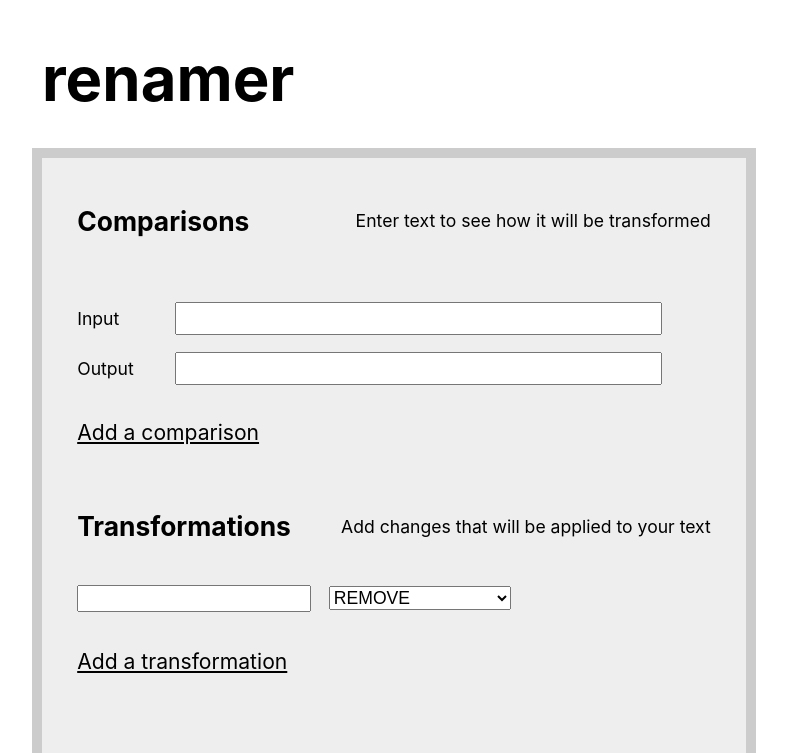
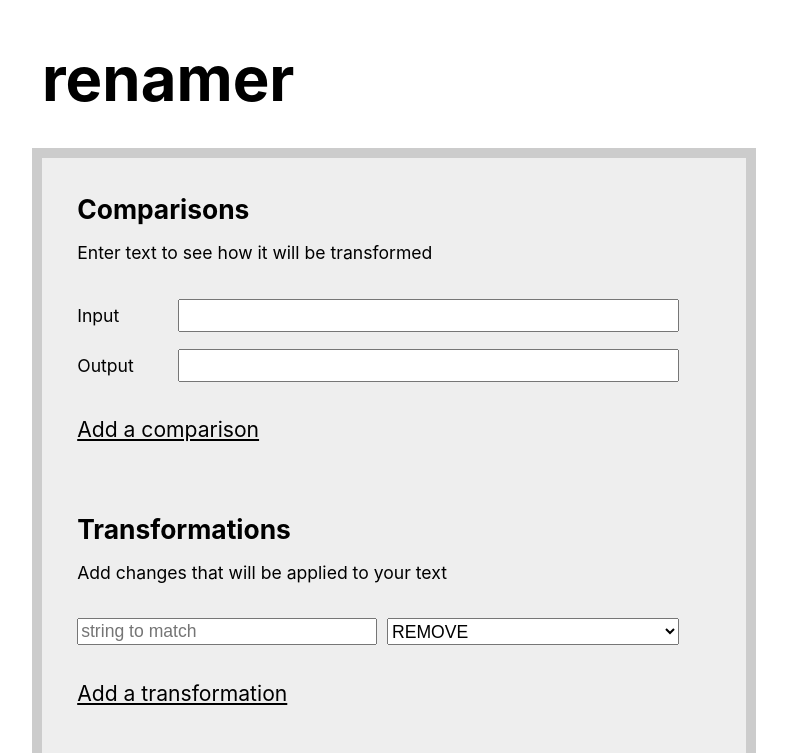
Before and after one commit to batzlerg/renamer, a React (Create React App) app: page / in a window 1280 px wide. Shown: the top 753 px of the page, without its empty margins (246-1033 px from the left). Built offline with nearby package versions, Linux system fonts and the light colour scheme.

Commit message:
standardize layout and positioning of comparison and transition segments

```diff
--- a/src/components/Comparison/ComparisonRow.css
+++ b/src/components/Comparison/ComparisonRow.css
@@ -1,6 +1,6 @@
 .comparisonRow {
   display: grid;
-  grid-template-columns: 12fr 1fr;
+  grid-template-columns: 19fr 1fr;
 }
 
 .comparisonInputs {
@@ -12,11 +12,7 @@
   height: 100%;
   display: flex;
   color: black;
-  justify-content: center;
-}
-
-.removeComparison .button {
-  font-size: 3rem;
+  justify-content: flex-end;
 }
 
 .removeComparison .addRemoveButton {
--- a/src/components/Comparison/ComparisonRowContainer.css
+++ /dev/null
@@ -1,5 +0,0 @@
-.comparisonRowContainer {
-  margin-bottom: 3rem;
-  display: grid;
-  grid-row-gap: 2rem;
-}
--- a/src/components/Comparison/ComparisonRowContainer.js
+++ b/src/components/Comparison/ComparisonRowContainer.js
@@ -1,12 +1,12 @@
 import React from 'react';
 import ComparisonRow from './ComparisonRow';
 import AddRemoveButton from '../AddRemoveButton';
-import './ComparisonRowContainer.css';
+import '../sharedStyles/RowContainer.css';
 
 function ComparisonRowContainer(props) {
   return (
-    <div className="comparisonRowContainer">
-      <div className="header">
+    <div className="rowContainer">
+      <div>
         <h2>Comparisons</h2>
         <p>Enter text to see how it will be transformed</p>
       </div>
--- a/src/components/Transformation/TransformRow.css
+++ b/src/components/Transformation/TransformRow.css
@@ -1,17 +1,31 @@
 .transformRow {
-  height: 3rem;
-  display: inline-grid;
-  align-items: center;
+  display: grid;
+  grid-template-columns: 19fr 1fr;
+}
+
+.transformRow:not(:first-of-type) {
+  margin-top: 1rem;
+}
+
+.transformInputs {
+  display: grid;
+  grid-template-columns: 1fr 1fr;
+  grid-gap: 1rem;
+  grid-row-gap: 1rem;
+}
+
+.transformInputs.withInsert {
   grid-template-columns: 1fr 1fr 1fr;
-  grid-column-gap: 1rem;
-  position: relative;
 }
 
 .transformRow input, .transformRow select {
   font-size: 1rem;
 }
 
+.transformRow input {
+  width: 100%;
+}
+
 .removeTransformation {
-  position: absolute;
-  left: -2.5rem;
+  justify-content: flex-end;
 }
--- a/src/components/Transformation/TransformRow.js
+++ b/src/components/Transformation/TransformRow.js
@@ -25,18 +25,36 @@ function TransformRow(props) {
       />
     );
   }
+  const hasInsert = "insert" in props;
+  const wrapperClass = `
+    transformInputs
+    ${props.showRemoveButton ? 'withRemove' : ''}
+    ${hasInsert ? 'withInsert' : ''}
+  `;
   return (
     <div className="transformRow">
+      <div className={wrapperClass}>
+        <input
+          type="text"
+          name="transformText"
+          onChange={onUpdateText}
+          placeholder="string to match"
+        />
+        <select value={props.type} onChange={onUpdateType}>
+          { CONSTS.TRANSFORM_TYPES.map(t =>
+            <option value={t} key={t}>{t.toUpperCase()}</option>
+          )}
+        </select>
+        { hasInsert &&
+          <input
+            type="text"
+            name="transformInsert"
+            onChange={onUpdateInsert}
+            placeholder="modifier"
+        />
+        }
+      </div>
       { removeButton }
-      <input type="text" name="transformText" onChange={onUpdateText}/>
-      <select value={props.type} onChange={onUpdateType}>
-        { CONSTS.TRANSFORM_TYPES.map(t =>
-          <option value={t} key={t}>{t.toUpperCase()}</option>
-        )}
-      </select>
-      { "insert" in props &&
-        <input type="text" name="transformInsert" onChange={onUpdateInsert}/>
-      }
     </div>
   );
 }
--- a/src/components/Transformation/TransformRowContainer.css
+++ /dev/null
@@ -1,10 +0,0 @@
-.transformRowContainer {
-  margin-bottom: 3rem;
-  display: grid;
-  grid-template-rows: 2fr auto 2fr;
-}
-
-.transformRowContainer .rows {
-  display: grid;
-  grid-template-rows: repeat(auto-fill, 3rem);
-}
--- a/src/components/Transformation/TransformRowContainer.js
+++ b/src/components/Transformation/TransformRowContainer.js
@@ -1,16 +1,16 @@
 import React from 'react';
 import TransformRow from './TransformRow';
 import AddRemoveButton from '../AddRemoveButton';
-import './TransformRowContainer.css';
+import '../sharedStyles/RowContainer.css';
 
 function TransformRowContainer(props) {
   return (
-    <div className="transformRowContainer">
-      <div className="header">
+    <div className="rowContainer">
+      <div>
         <h2>Transformations</h2>
         <p>Add changes that will be applied to your text</p>
       </div>
-      <div className="rows">
+      <div>
         { props.transformations.map((t, i) =>
           <TransformRow
             key={i}
--- /dev/null
+++ b/src/components/sharedStyles/RowContainer.css
@@ -0,0 +1,9 @@
+.rowContainer {
+  margin-bottom: 4rem;
+  display: grid;
+  grid-row-gap: 2rem;
+}
+
+.rowContainer p {
+  margin-bottom: 0;
+}
```
